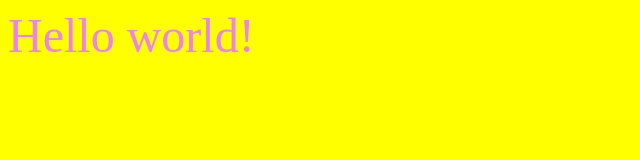
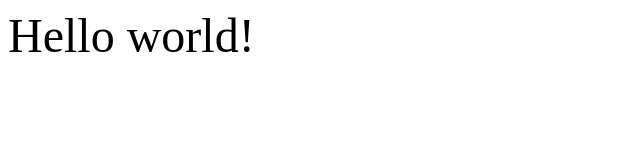
Before and after one commit to ultramarinkaaa/test, a plain HTML site: page index.html in a window 1280 px wide. Shown: the whole page, without its empty margins (0-640 px from the left). Drawn offline with Linux system fonts and the light colour scheme.

Commit message:
первые изменения

```diff
--- a/index.html
+++ b/index.html
@@ -3,7 +3,7 @@
 <head>
 <title>File for github</title>
 </head>
-<body bgcolor="yellow">
-<font size=40  color=violet>Hello world!<font>
+<body bgcolor="white">
+<font size=40  color=black>Hello world!<font>
 </body>
 </html>
```
